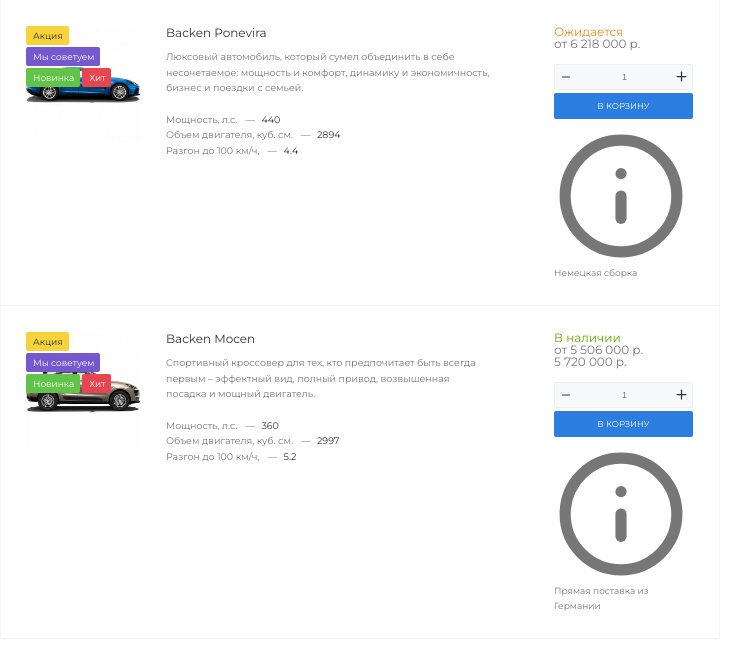
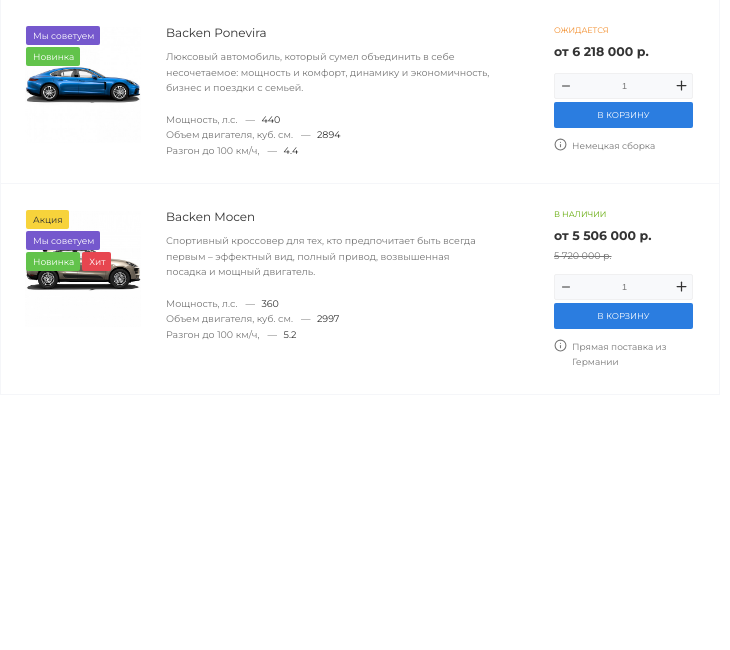
Before and after one commit to MarinaRacheeva/Boot_Camp, a PHP site: page / in a window 1280 px wide. Shown: the top 650 px of the page, without its empty margins (0-730 px from the left). Run offline with PHP 8.4, Linux system fonts and the light colour scheme.

Commit message:
Add files via upload

```diff
--- a/project_Marina_Racheeva/template/assets/css/screen.css
+++ b/project_Marina_Racheeva/template/assets/css/screen.css
@@ -53,7 +53,7 @@ img {
     }
 }
 
-/*------------------------------car-item-----------------------------------*/
+/*------------------------------car__item-----------------------------------*/
 .car__item {
     border: 1px solid #f5f6f9;
     border-top: none;
@@ -66,19 +66,11 @@ img {
     .car__item {
         padding: 37px 50px 28px 53px;
         border: none;
-    }
-}
-
-.car {
-
-}
-@media (max-width: 480px){
-    .car {
         flex-flow: column nowrap;
     }
 }
 
-/*------------------------------car-photo-----------------------------------*/
+/*------------------------------car__photo-----------------------------------*/
 .car__photo {
     display: block;
     flex: 0 0 116px;
@@ -135,7 +127,7 @@ img {
     color: #333333;
 }
 
-.car:first-child
+.car--ponevira
 .marks__item--action {
     display: none;
 }
@@ -152,12 +144,12 @@ img {
     background-color: #e74650;
 }
 
-.car:first-child
+.car--ponevira
 .marks__item--hit {
     display: none;
 }
 
-/*------------------------------car-info-----------------------------------*/
+/*------------------------------car__info-----------------------------------*/
 .car__info {
     display: flex;
     flex: 0 1 100%;
@@ -185,26 +177,38 @@ a.car__name:hover {
 }
 
 .car__description {
-    font-size: 9.5px;
     flex: 0 1 auto;
-    line-height: 15.5px;
     padding: 10px 62px 16px 0;
 }
 @media (max-width: 480px){
     .car__description {
+        padding: 20px 0 19px 0;
+    }
+}
+
+.description {
+    font-size: 9.5px;
+    line-height: 15.5px;
+}
+@media (max-width: 480px){
+    .description {
         font-size: 13px;
-        padding: 20px 0 19px 0;
         line-height: 19px;
     }
 }
 
+/*------------------------------car__character-----------------------------------*/
 .car__character {
     flex: 1 1 100%;
+    display: block;
+}
+
+.character{
     font-size: 9.5px;
     line-height: 15.5px;
 }
 @media (max-width: 480px){
-    .car__character {
+    .character {
         font-size: 13px;
         line-height: 21px;
     }
@@ -239,6 +243,7 @@ a.car__name:hover {
     }
 }
 
+/*------------------------------car__buy-instruments-----------------------------------*/
 .car__buy-instruments {
     flex: 0 1;
     flex-flow: column nowrap;
@@ -250,15 +255,22 @@ a.car__name:hover {
     }
 }
 
-.car__buy-status {
-    font-size: 8px;
-    text-transform: uppercase;
+.buy__status {
     padding: 0 0 12px 0px;
 }
 @media (max-width: 480px){
-    .car__buy-status {
+    .buy__status {
+        padding: 0 0 18px 0px;
+    }
+}
+
+.status{
+    font-size: 8px;
+    text-transform: uppercase;
+}
+@media (max-width: 480px){
+    .status {
         font-size: 11px;
-        padding: 0 0 18px 0px;
     }
 }
 
@@ -270,26 +282,33 @@ a.car__name:hover {
 	color: #5fa800;
 }
 
-.car__buy-price {
+.buy__price {
     color: #333333;
     font-size: 12.5px;
     font-weight: bold;
 }
 @media (max-width: 480px){
-    .car__buy-price {
+    .buy__price {
         font-size: 17px;
     }
 }
 
-.car__buy-old-price {
-    font-size: 9.5px;
-    text-decoration: line-through;
+.buy__old-price {
     padding: 8px 0 0 0;
 }
 @media (max-width: 480px){
-    .car__buy-old-price {
+    .buy__old-price {
+        padding: 11px 0 0 0;
+    }
+}
+
+.old-price{
+    font-size: 9.5px;
+    text-decoration: line-through;
+}
+@media (max-width: 480px){
+    .old-price {
         font-size: 13px;
-        padding: 11px 0 0 0;
     }
 }
 
@@ -373,7 +392,7 @@ a.buy__quantity-btn-plus:hover {
 .buy__quantity-count::-webkit-inner-spin-button,
 .buy__quantity-count::-webkit-outer-spin-button {
     -webkit-appearance: none;
-    margin:0;
+    margin: 0;
 }
 
 /*------------------------------button-----------------------------------*/
@@ -414,18 +433,18 @@ a.buy__quantity-btn-plus:hover {
 }
 
 /*------------------------------buy__info-----------------------------------*/
-.info {
+.buy__info {
     display: flex;
     justify-content: flex-start;
 }
 @media (max-width: 480px){
-    .info {
+    .buy__info {
        justify-content: flex-end;
        padding: 13px 0 0 257px;
        position: absolute;
     }
-    .car:nth-child(2)
-    .info {
+    .car--mocen
+    .buy__info {
        padding: 13px 0 0 176px;
        position: absolute;
     }
@@ -434,13 +453,10 @@ a.buy__quantity-btn-plus:hover {
 .info__logo {
     color: #777777;
     padding: 0 5px 0 0;
-}
-
-.info__logo--size {
     width: 13px;
 }
 @media (max-width: 480px){
-    .info__logo--size {
+    .info__logo {
         width: 17px;
     }
 }
@@ -453,7 +469,6 @@ a.buy__quantity-btn-plus:hover {
 }
 @media (max-width: 480px){
     .info__description {
-        align-self: flex-start;
         font-size: 12px;
         line-height: 18px;
         padding: 0 0 0 2px;
```
